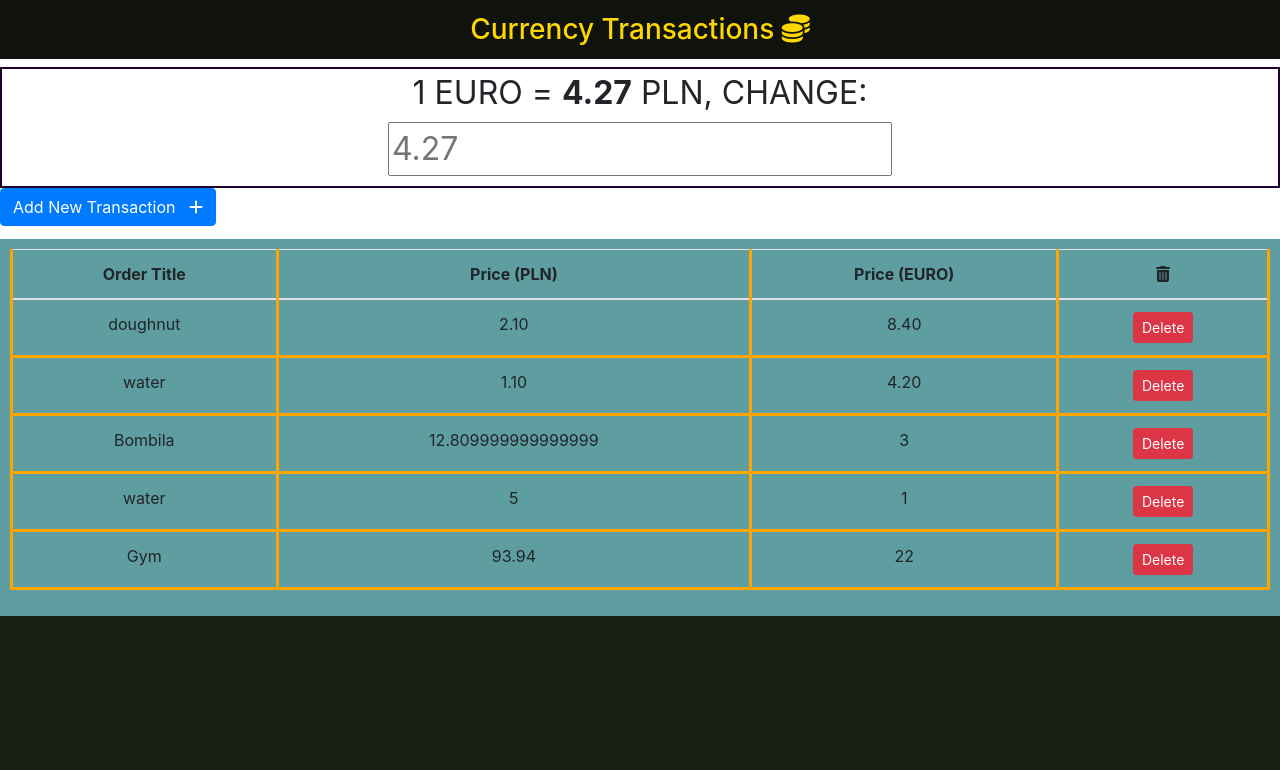
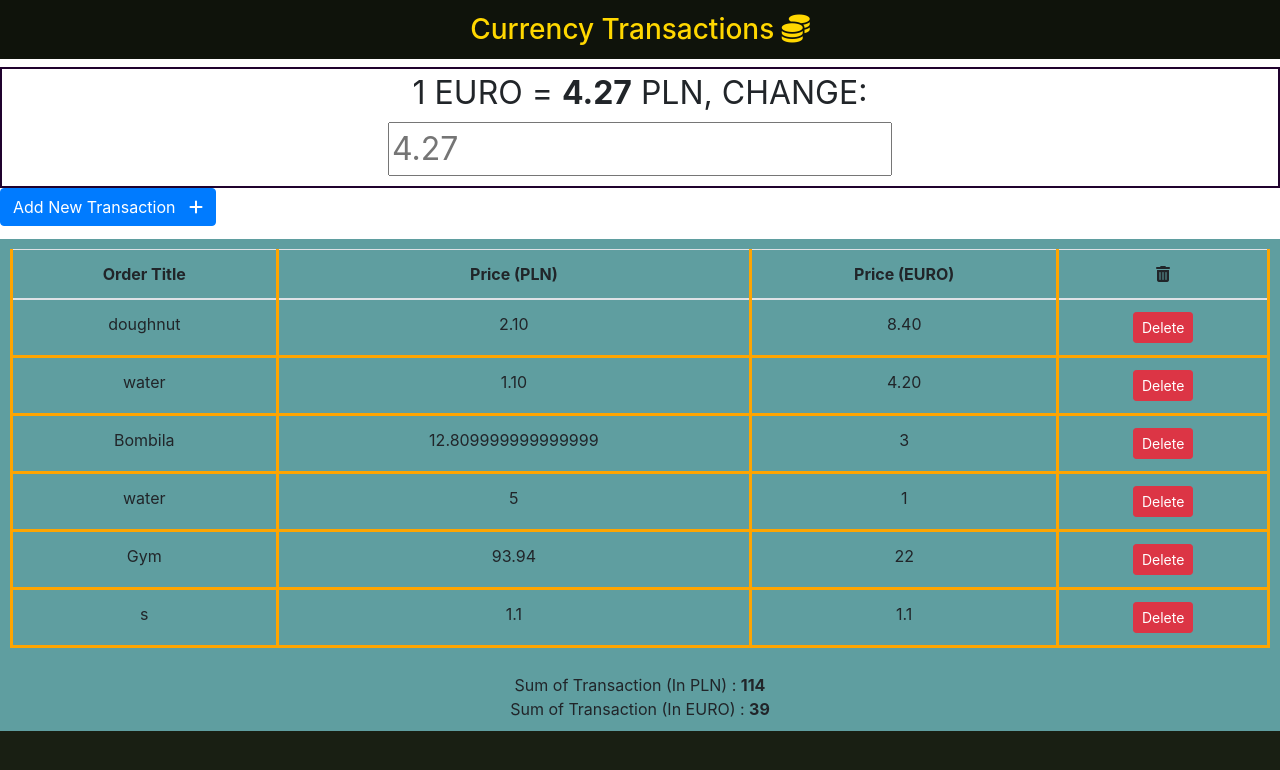
Before and after one commit to Vezil/CurrencyTransactions, a React (Create React App) app: page / in a window 1280 px wide. Shown: the top 770 px of the page. Built offline with nearby package versions, Linux system fonts and the light colour scheme; data requests are answered from the project's data file.

Commit message:
Adding sum

```diff
--- a/db.json
+++ b/db.json
@@ -29,6 +29,12 @@
       "pricePLN": 93.94,
       "priceEURO": "22",
       "id": "1nsux05"
+    },
+    {
+      "name": "s",
+      "pricePLN": 1.1,
+      "priceEURO": "1.1",
+      "id": "pcRQQh9"
     }
   ]
 }
--- a/src/App.css
+++ b/src/App.css
@@ -24,3 +24,7 @@
 .table th{
   border: 3px solid orange;
 }
+
+.sum{
+  margin-top: 2%;
+}
--- a/src/App.js
+++ b/src/App.js
@@ -4,7 +4,6 @@ import 'bootstrap/dist/css/bootstrap.css';
 import Header from './components/Header';
 import axios from 'axios';
 import { Table,Button, Modal, ModalHeader, ModalBody, ModalFooter, FormGroup, Input, Label } from 'reactstrap';
-import { arrowFunctionExpression } from '@babel/types';
 
 class App extends Component {
 
@@ -102,7 +101,8 @@ _refreshTransactions(){
     this.setState({
       transactionsData: response.data
     })
-});
+    });
+
 }
 
 deleteTransaction(id) {
@@ -111,7 +111,30 @@ deleteTransaction(id) {
   });
 }
 
+
+
+
 render(){
+
+  let x = this.state.transactionsData;
+  let y = this.state.transactionsData;
+
+
+
+  let sumInPLN = 0;
+  let sumInEuro = 0;
+
+  x.forEach((transaction) => {
+    sumInEuro += parseInt(transaction.priceEURO);
+  })
+
+
+ y.forEach((transaction) => {
+    sumInPLN += parseInt(transaction.pricePLN);
+  })
+
+
+
   let transactionsData = this.state.transactionsData.map((transaction) => {
     return(
       <tr key={transaction.id}>
@@ -190,6 +213,10 @@ render(){
                         </tbody>
                     </Table>
 
+                    <div className="sum">
+                          <div className="sumPLN">Sum of Transaction (In PLN) : <b>{ sumInPLN }</b></div>
+                          <div className="sumEuro">Sum of Transaction (In EURO) : <b>{ sumInEuro }</b></div>
+                    </div>
 
                 </div>
    </div>
```
